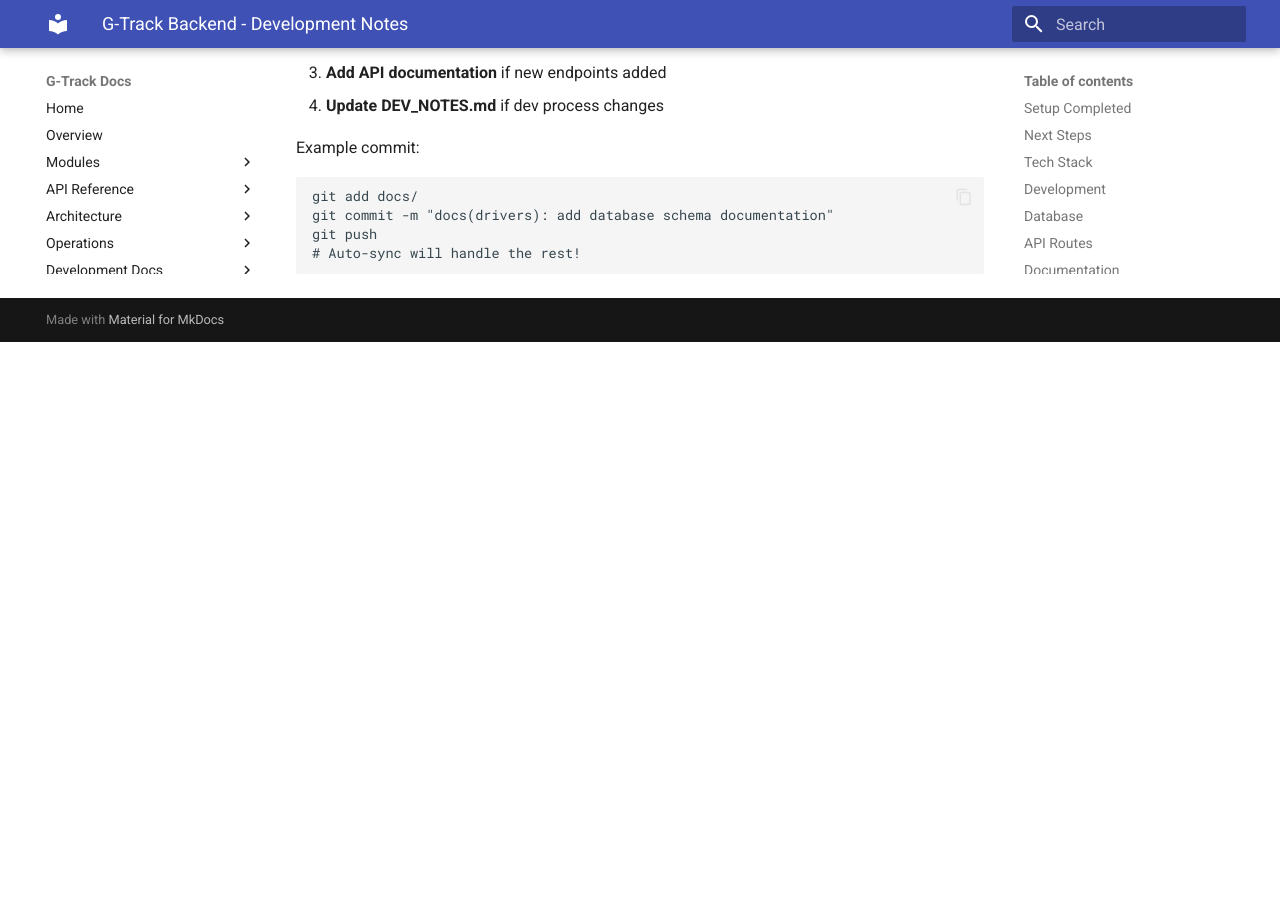
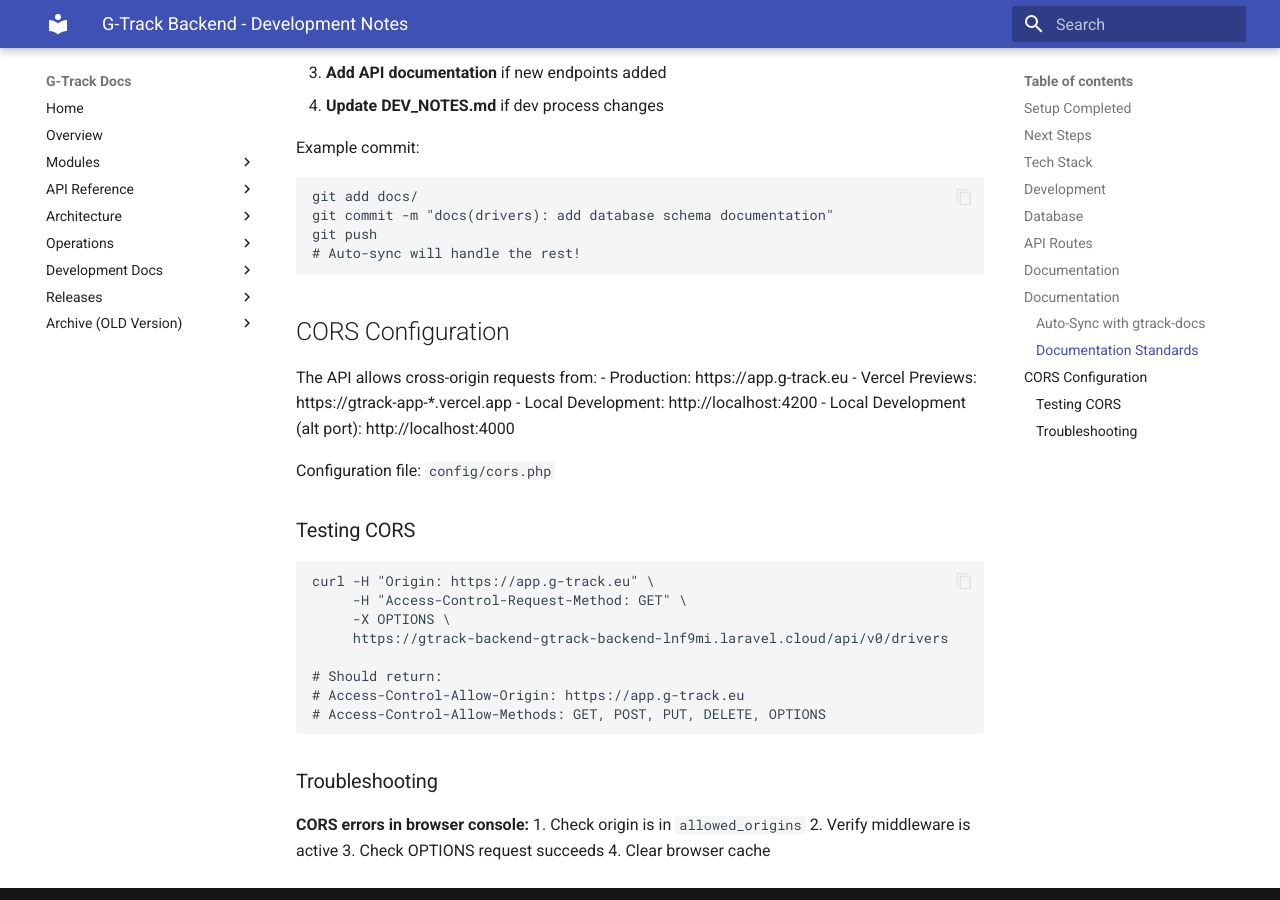
Before and after one commit to tqlismqn/gtrack-docs, an MkDocs documentation site: the page built from docs/import/backend/gtrack-backend/DEV_NOTES.md, in a window 1280 px wide and 900 px high, scrolled down 2158 px. Built offline with MkDocs 1.6.1 and Material for MkDocs 9.7.7, drawn with Linux system fonts in a browser that asks for light colours; before the commit the page ends 2500 px from its top, so only the background shows below that.

Commit message:
docs(sync): import from gtrack-app & gtrack-backend (#168)

````diff
--- a/docs/import/backend/gtrack-backend/DEV_NOTES.md
+++ b/docs/import/backend/gtrack-backend/DEV_NOTES.md
@@ -99,3 +99,34 @@ git commit -m "docs(drivers): add database schema documentation"
 git push
 # Auto-sync will handle the rest!
 ```
+
+## CORS Configuration
+
+The API allows cross-origin requests from:
+- Production: https://app.g-track.eu
+- Vercel Previews: https://gtrack-app-*.vercel.app
+- Local Development: http://localhost:4200
+- Local Development (alt port): http://localhost:4000
+
+Configuration file: `config/cors.php`
+
+### Testing CORS
+
+```bash
+curl -H "Origin: https://app.g-track.eu" \
+     -H "Access-Control-Request-Method: GET" \
+     -X OPTIONS \
+     https://gtrack-backend-gtrack-backend-lnf9mi.laravel.cloud/api/v0/drivers
+
+# Should return:
+# Access-Control-Allow-Origin: https://app.g-track.eu
+# Access-Control-Allow-Methods: GET, POST, PUT, DELETE, OPTIONS
+```
+
+### Troubleshooting
+
+**CORS errors in browser console:**
+1. Check origin is in `allowed_origins`
+2. Verify middleware is active
+3. Check OPTIONS request succeeds
+4. Clear browser cache
````
Also changed, not shown: docs/import/frontend/gtrack-app/design-system.md (added, +82 -0 lines), docs/import/frontend/gtrack-app/index.md (+1 -0 lines), 2 other files.
